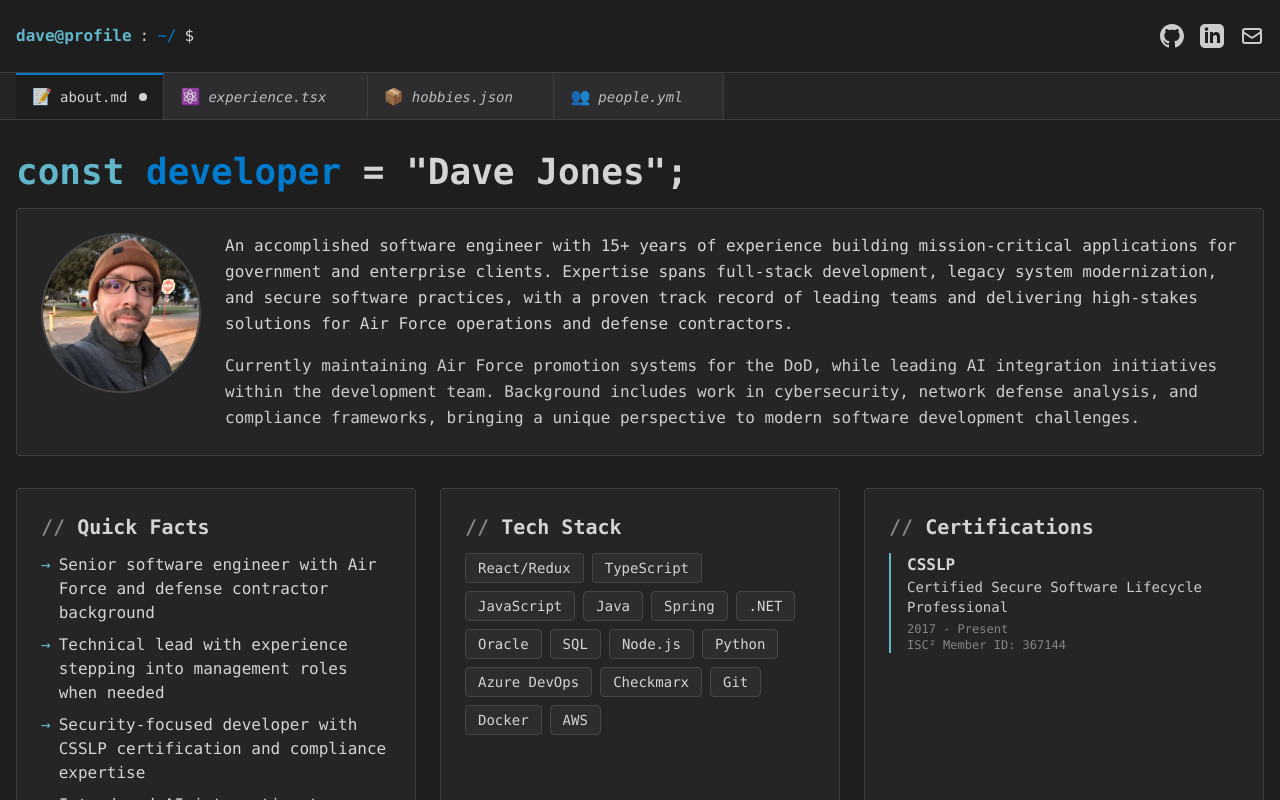
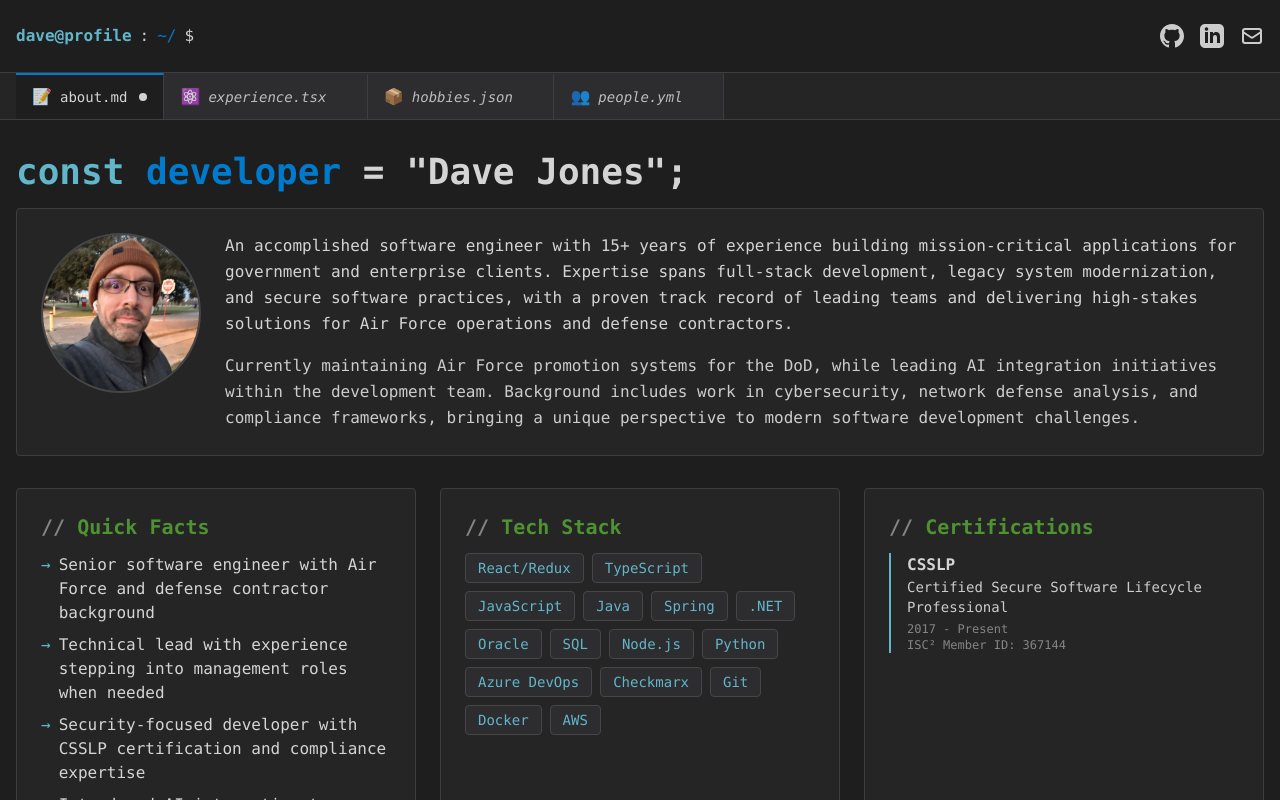
Before and after one commit to davemjones/davemjones.github.io, a Next.js app: page / in a window 1280 px wide. Shown: the top 800 px of the page. Built offline with nearby package versions, Linux system fonts and the light colour scheme.

Commit message:
updated about page comment styling

```diff
--- a/app/page.tsx
+++ b/app/page.tsx
@@ -109,7 +109,7 @@ export default function AboutPage() {
               level="h2"
               syntax={[
                 { text: '//', color: 'text-disabled' },
-                { text: ' Quick Facts', color: 'text-primary' },
+                { text: ' Quick Facts', color: 'green' },
               ]}
               className="mb-3"
             />
@@ -129,7 +129,7 @@ export default function AboutPage() {
               level="h2"
               syntax={[
                 { text: '//', color: 'text-disabled' },
-                { text: ' Tech Stack', color: 'text-primary' },
+                { text: ' Tech Stack', color: 'green' },
               ]}
               className="mb-3"
             />
@@ -151,7 +151,7 @@ export default function AboutPage() {
                 'Docker',
                 'AWS',
               ].map((tech) => (
-                <TechTag key={tech} variant="hover" size="md">
+                <TechTag key={tech} size="md">
                   {tech}
                 </TechTag>
               ))}
@@ -163,7 +163,7 @@ export default function AboutPage() {
               level="h2"
               syntax={[
                 { text: '//', color: 'text-disabled' },
-                { text: ' Certifications', color: 'text-primary' },
+                { text: ' Certifications', color: 'green' },
               ]}
               className="mb-3"
             />
```
